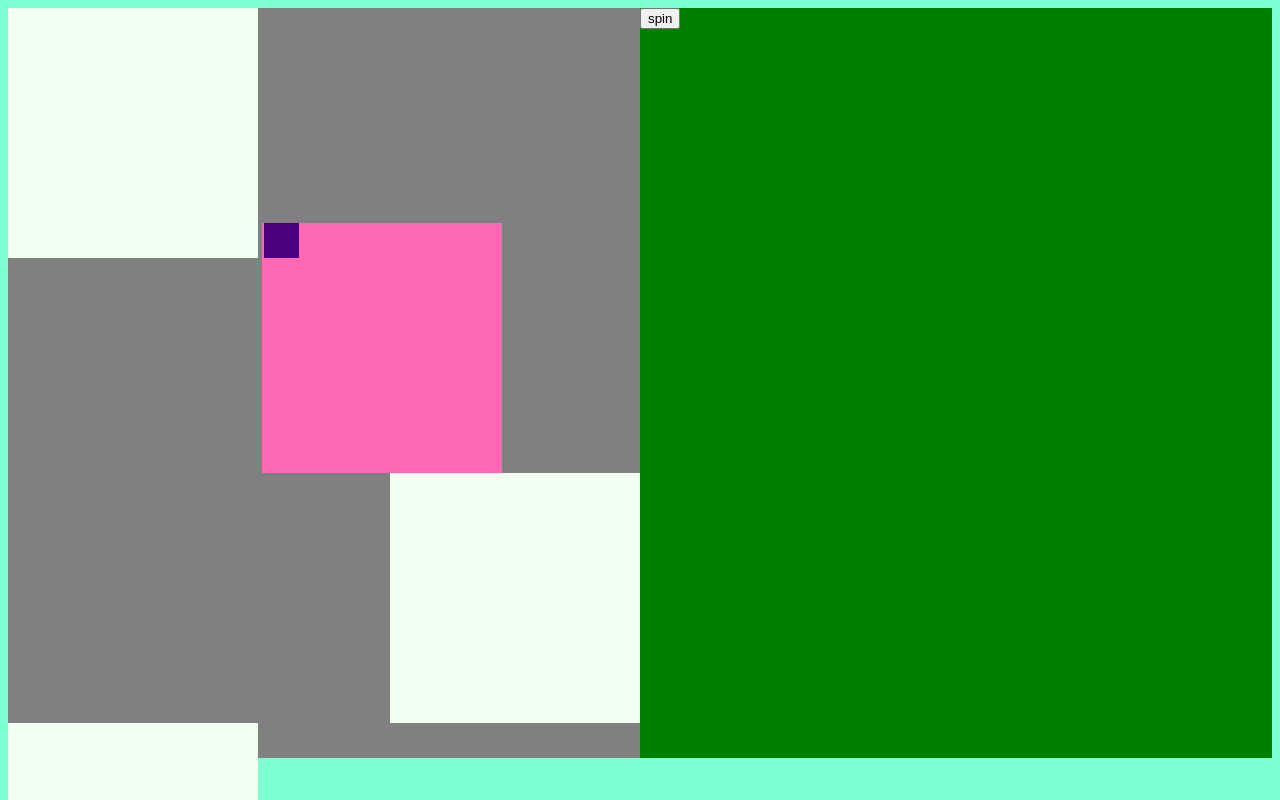
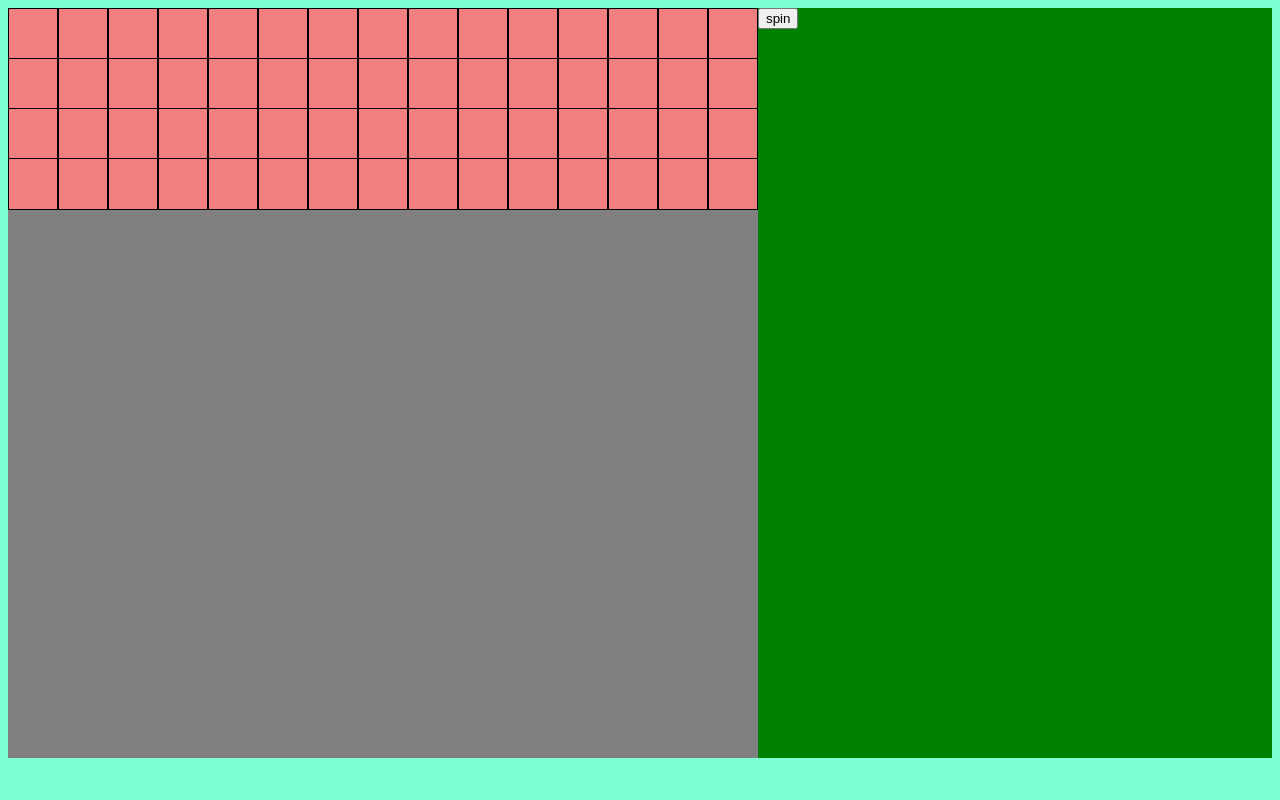
Before and after one commit to adilahammed/ludovanilajs, a plain HTML site: page index.html in a window 1280 px wide. Shown: the top 800 px of the page. Drawn offline with Linux system fonts and the light colour scheme.

Commit message:
division idea success

```diff
--- a/index.html
+++ b/index.html
@@ -10,22 +10,196 @@
 <body>
 
     <div class="board">
-        <div class="cornerbox" >
+        <div class="row">
+            <div class="box">
 
-        </div>
-        <div class="numbox" >
-            <div class="numbox1">
+            </div>
+            <div class="box">
+
+            </div>
+            <div class="box">
+
+            </div>
+            <div class="box">
+
+            </div>
+            <div class="box">
+
+            </div>
+            <div class="box">
+
+            </div>
+            <div class="box">
+
+            </div>
+            <div class="box">
+
+            </div>
+            <div class="box">
+
+            </div>
+            <div class="box">
+
+            </div>
+            <div class="box">
+
+            </div>
+            <div class="box">
+
+            </div>
+            <div class="box">
+
+            </div>
+            <div class="box">
+
+            </div>
+            <div class="box">
 
             </div>
 
         </div>
-        <div  class="cornerbox rightbox" >
+        <div class="row">
+            <div class="box">
+
+            </div>
+            <div class="box">
+
+            </div>
+            <div class="box">
+
+            </div>
+            <div class="box">
+
+            </div>
+            <div class="box">
+
+            </div>
+            <div class="box">
+
+            </div>
+            <div class="box">
+
+            </div>
+            <div class="box">
+
+            </div>
+            <div class="box">
+
+            </div>
+            <div class="box">
+
+            </div>
+            <div class="box">
+
+            </div>
+            <div class="box">
+
+            </div>
+            <div class="box">
+
+            </div>
+            <div class="box">
+
+            </div>
+            <div class="box">
+
+            </div>
 
         </div>
-        <div  class="cornerbox leftbottom" >
+        <div class="row">
+            <div class="box">
+
+            </div>
+            <div class="box">
+
+            </div>
+            <div class="box">
+
+            </div>
+            <div class="box">
+
+            </div>
+            <div class="box">
+
+            </div>
+            <div class="box">
+
+            </div>
+            <div class="box">
+
+            </div>
+            <div class="box">
+
+            </div>
+            <div class="box">
+
+            </div>
+            <div class="box">
+
+            </div>
+            <div class="box">
+
+            </div>
+            <div class="box">
+
+            </div>
+            <div class="box">
+
+            </div>
+            <div class="box">
+
+            </div>
+            <div class="box">
+
+            </div>
 
         </div>
-        <div  class="cornerbox rightbottom" >
+        <div class="row">
+            <div class="box">
+
+            </div>
+            <div class="box">
+
+            </div>
+            <div class="box">
+
+            </div>
+            <div class="box">
+
+            </div>
+            <div class="box">
+
+            </div>
+            <div class="box">
+
+            </div>
+            <div class="box">
+
+            </div>
+            <div class="box">
+
+            </div>
+            <div class="box">
+
+            </div>
+            <div class="box">
+
+            </div>
+            <div class="box">
+
+            </div>
+            <div class="box">
+
+            </div>
+            <div class="box">
+
+            </div>
+            <div class="box">
+
+            </div>
+            <div class="box">
+
+            </div>
 
         </div>
     </div>
--- a/style.css
+++ b/style.css
@@ -4,48 +4,29 @@ body{
 
 }
 .board{
-    /* display: flex; */
+    display: flex;
     display: inline-block;
     background-color: gray;
     width: 750px;
     height: 750px;
 }
 .spinbutton{
-    width: 750px;
+    width: 700px;
     height: 750px;
     display: inline-block;
     background-color: green;
 }
-.cornerbox{
+
+.row{
+    display: flex;
+    width: 750px;
+    height: 50px;
+    background-color: lawngreen;
+}
+.box{
+    border: black solid 1px;
     display: inline-block;
-    background-color: honeydew;
-    width: 250px;
-    height: 250px;
+    background-color: lightcoral;
+    width: 50px;
+    height: 50px;
 }
-.rightbox{
-    float: right;
-    display: inline-block;
-}
-.leftbottom{
-    margin-top: 250px;
-
-    display: inline-block;
-}
-.rightbottom{
-    display: inline-block;
-    margin-left: 245px ;
-}
-.numbox{
-    background-color: hotpink;
-    width: 240px;
-    height: 250px;
-    display: flex;
-    display: inline-block;
-}
-.numbox1{
-    margin-left: 2px;
-    background-color: indigo;
-    height: 35px;
-    width: 35px;
-    display: inline-block;
-}
```
